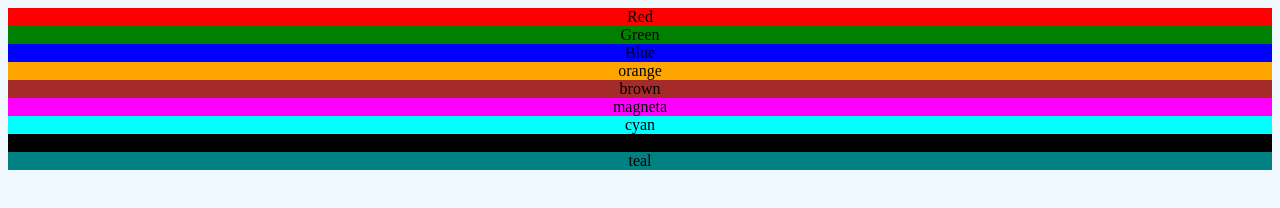
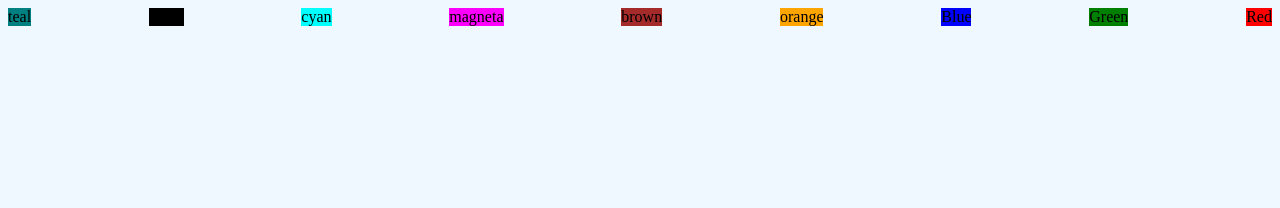
Before and after one commit to kanix-1801/tranning, a plain HTML site: page Flexbox/index.html in a window 1280 px wide. Drawn offline with Linux system fonts and the light colour scheme.

Commit message:
complete

```diff
--- a/Flexbox/index.html
+++ b/Flexbox/index.html
@@ -10,7 +10,7 @@
 </head>
 
 <body>
-    <div>
+    <div class="container">
         <div class="red">Red</div>
         <div class="green">Green</div>
         <div class="blue">Blue</div>
--- a/Flexbox/style.css
+++ b/Flexbox/style.css
@@ -2,6 +2,15 @@ body {
   background-color: aliceblue;
   text-align: center;
   /* display: inline; */
+}
+.box {
+  height: 100px;
+  width: 100px;
+}
+.container {
+  display: flex;
+  flex-direction: row-reverse;
+  justify-content: space-between;
 }
 
 .red {
```
